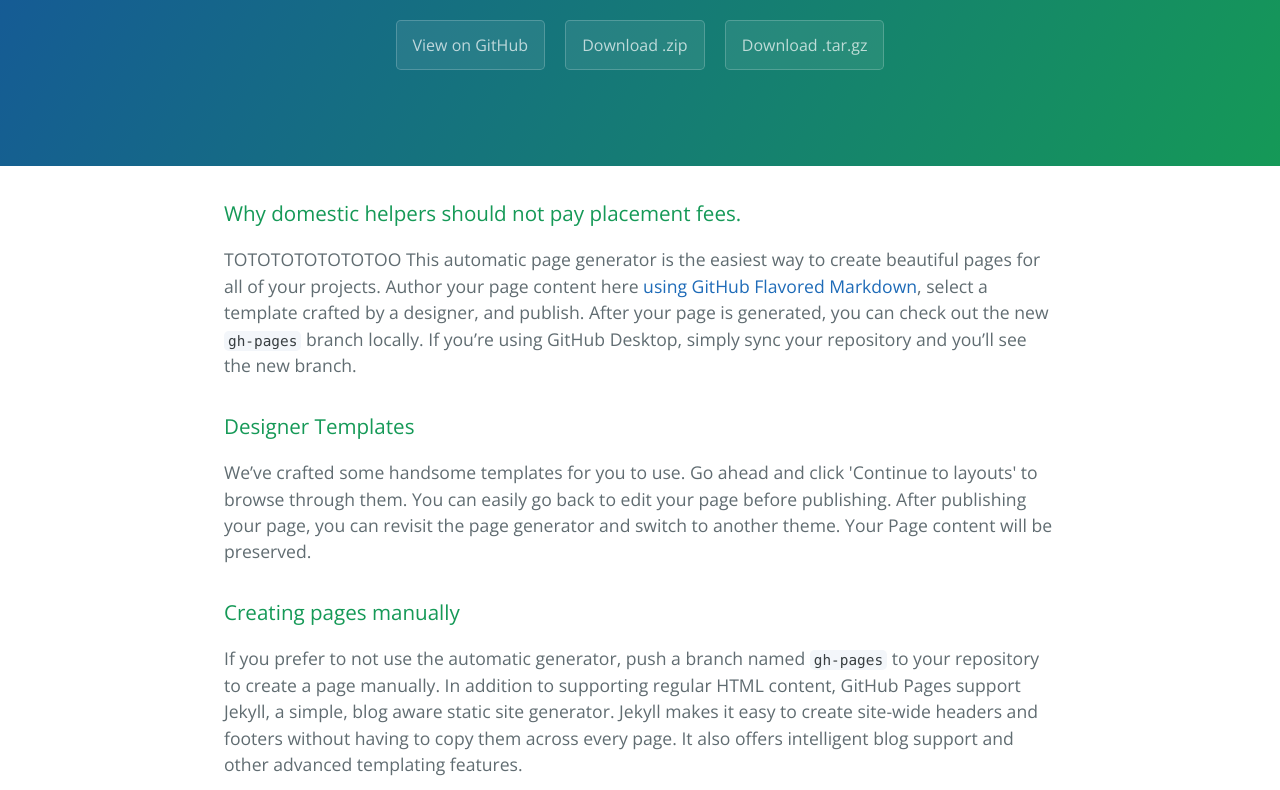
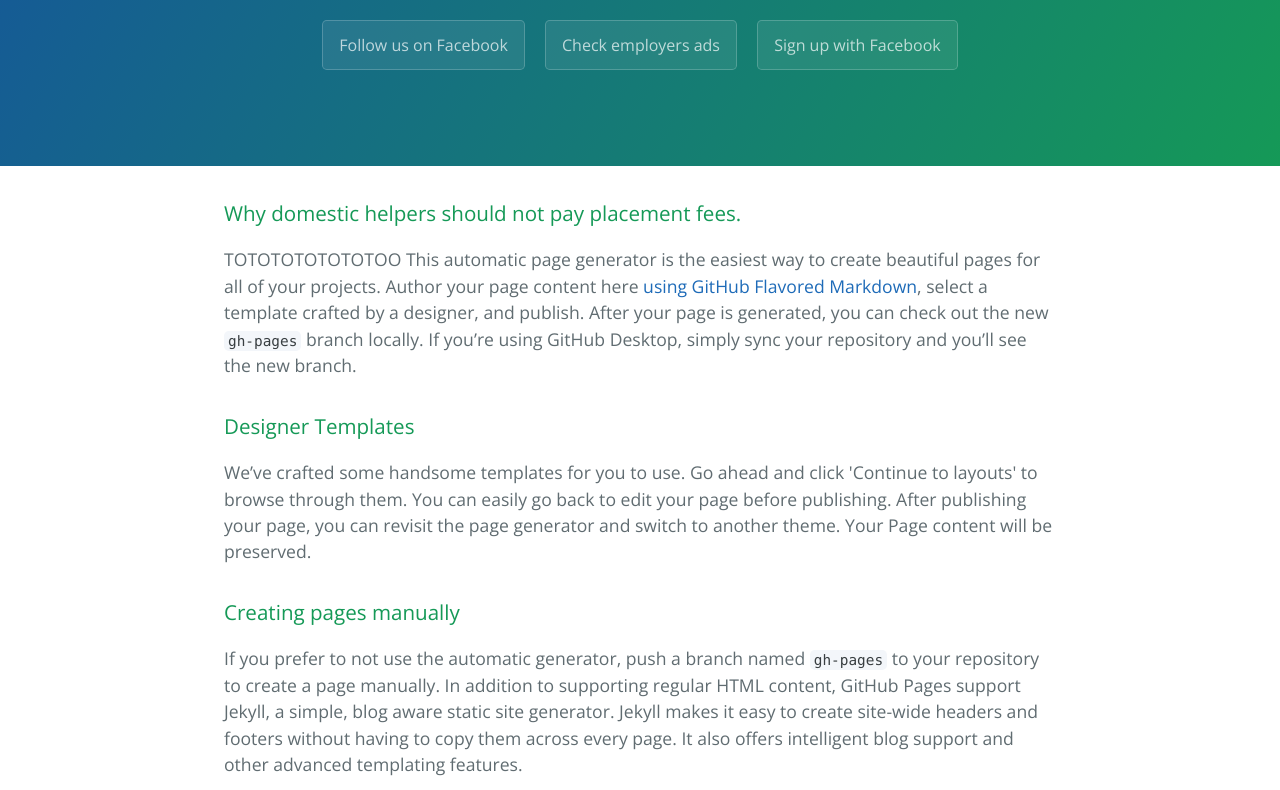
Before and after one commit to pandcha/placizr, a plain HTML site: page index.html in a window 1280 px wide. Shown: the part 170-960 px from the top of the page. Drawn offline with nearby package versions, Linux system fonts and the light colour scheme.

Commit message:
Update index.html

```diff
--- a/index.html
+++ b/index.html
@@ -13,9 +13,9 @@
     <section class="page-header">
       <h1 class="project-name">Placizr</h1>
       <h2 class="project-tagline"></h2>
-      <a href="https://github.com/pandcha/placizr" class="btn">View on GitHub</a>
-      <a href="https://github.com/pandcha/placizr/zipball/master" class="btn">Download .zip</a>
-      <a href="https://github.com/pandcha/placizr/tarball/master" class="btn">Download .tar.gz</a>
+      <a href="https://www.facebook.com/helperchoice" class="btn">Follow us on Facebook</a>
+      <a href="http://www.helperchoice.com/employers" class="btn">Check employers ads</a>
+      <a href="http://www.helperchoice.com/facebook-sign-up" class="btn">Sign up with Facebook</a>
     </section>
 
     <section class="main-content">
```
